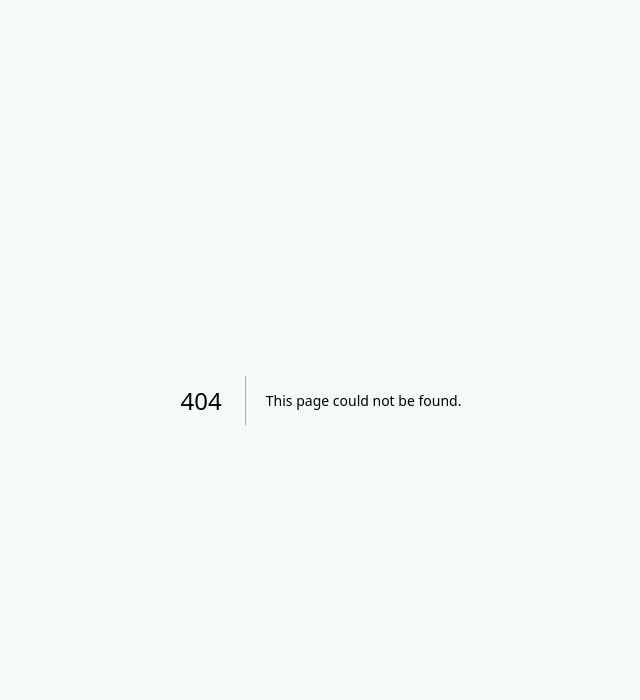
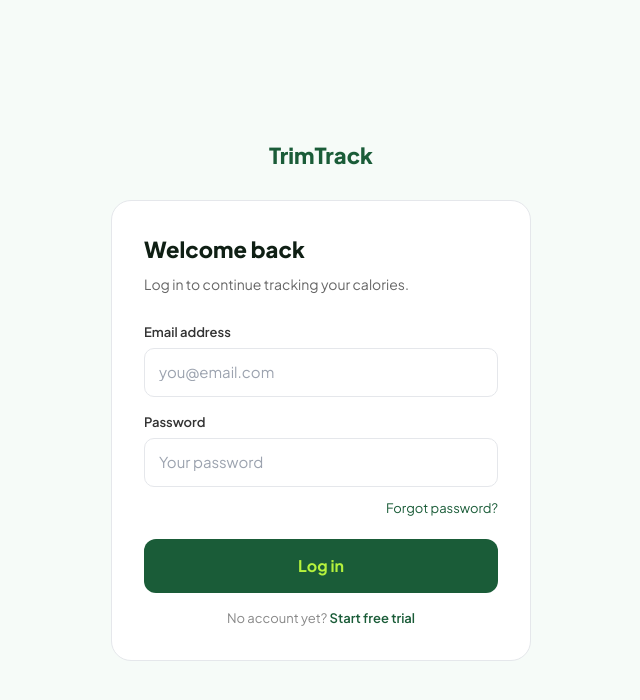
Before and after one commit to mrhenryadewumi/trimtrack, a Next.js app: page /login in a window 1280 px wide. Before the commit this address had no page. Shown: the top 700 px of the page, without its empty margins (319-959 px from the left). Built offline with nearby package versions, Linux system fonts and the light colour scheme.

Commit message:
Full auth system - signup with password, login, forgot password, reset password

```diff
--- /dev/null
+++ b/app/login/page.tsx
@@ -0,0 +1,107 @@
+"use client";
+import { useState, useEffect, Suspense } from "react";
+import { useSearchParams, useRouter } from "next/navigation";
+
+function LoginForm() {
+  const [email, setEmail] = useState("");
+  const [password, setPassword] = useState("");
+  const [loading, setLoading] = useState(false);
+  const [error, setError] = useState("");
+  const router = useRouter();
+  const searchParams = useSearchParams();
+
+  useEffect(() => {
+    const err = searchParams.get("error");
+    if (err === "expired") setError("Your link has expired. Please log in again.");
+  }, [searchParams]);
+
+  const handleLogin = async () => {
+    setError("");
+    if (!email || !password) { setError("Please enter your email and password."); return; }
+    setLoading(true);
+    try {
+      const res = await fetch("/api/auth/login", {
+        method: "POST",
+        headers: { "Content-Type": "application/json" },
+        body: JSON.stringify({ email, password }),
+      });
+      const data = await res.json();
+      if (data.ok) {
+        if (data.sessionId) {
+          localStorage.setItem("sessionId", data.sessionId);
+        }
+        router.push("/dashboard");
+      } else {
+        setError(data.error || "Login failed. Please try again.");
+      }
+    } catch {
+      setError("Network error. Please try again.");
+    } finally {
+      setLoading(false);
+    }
+  };
+
+  return (
+    <div style={{ minHeight: "100vh", background: "#f6fbf8", display: "flex", alignItems: "center", justifyContent: "center", padding: "24px" }}>
+      <div style={{ maxWidth: "420px", width: "100%" }}>
+        <div style={{ textAlign: "center", marginBottom: "28px" }}>
+          <a href="/" style={{ textDecoration: "none" }}>
+            <span style={{ fontWeight: 800, fontSize: "22px", color: "#1a5c38" }}>TrimTrack</span>
+          </a>
+        </div>
+
+        <div style={{ background: "white", borderRadius: "20px", padding: "32px", border: "1px solid #e5e7eb" }}>
+          <h2 style={{ fontSize: "22px", fontWeight: "800", color: "#0f1f14", marginBottom: "8px" }}>Welcome back</h2>
+          <p style={{ color: "#666", fontSize: "14px", marginBottom: "28px" }}>Log in to continue tracking your calories.</p>
+
+          <div style={{ marginBottom: "16px" }}>
+            <label style={{ fontSize: "13px", fontWeight: "600", color: "#333", display: "block", marginBottom: "6px" }}>Email address</label>
+            <input
+              type="email"
+              value={email}
+              onChange={e => { setEmail(e.target.value); setError(""); }}
+              onKeyDown={e => e.key === "Enter" && handleLogin()}
+              placeholder="you@email.com"
+              style={{ width: "100%", padding: "12px 14px", borderRadius: "10px", border: "1.5px solid #e5e7eb", fontSize: "15px", outline: "none", boxSizing: "border-box" }}
+            />
+          </div>
+
+          <div style={{ marginBottom: "8px" }}>
+            <label style={{ fontSize: "13px", fontWeight: "600", color: "#333", display: "block", marginBottom: "6px" }}>Password</label>
+            <input
+              type="password"
+              value={password}
+              onChange={e => { setPassword(e.target.value); setError(""); }}
+              onKeyDown={e => e.key === "Enter" && handleLogin()}
+              placeholder="Your password"
+              style={{ width: "100%", padding: "12px 14px", borderRadius: "10px", border: "1.5px solid #e5e7eb", fontSize: "15px", outline: "none", boxSizing: "border-box" }}
+            />
+          </div>
+
+          <div style={{ textAlign: "right", marginBottom: "20px" }}>
+            <a href="/forgot-password" style={{ fontSize: "13px", color: "#1a5c38", textDecoration: "none" }}>Forgot password?</a>
+          </div>
+
+          {error && <p style={{ color: "#dc2626", fontSize: "13px", marginBottom: "16px" }}>{error}</p>}
+
+          <button
+            onClick={handleLogin}
+            disabled={loading}
+            style={{ width: "100%", padding: "15px", background: loading ? "#2d8a56" : "#1a5c38", color: "#b5f23d", border: "none", borderRadius: "12px", fontSize: "16px", fontWeight: "700", cursor: loading ? "not-allowed" : "pointer", marginBottom: "16px" }}
+          >
+            {loading ? "Logging in..." : "Log in"}
+          </button>
+
+          <p style={{ textAlign: "center", color: "#888", fontSize: "13px" }}>
+            No account yet?{" "}
+            <a href="/onboarding" style={{ color: "#1a5c38", fontWeight: "600", textDecoration: "none" }}>Start free trial</a>
+          </p>
+        </div>
+      </div>
+    </div>
+  );
+}
+
+export default function LoginPage() {
+  return <Suspense><LoginForm /></Suspense>;
+}
```
